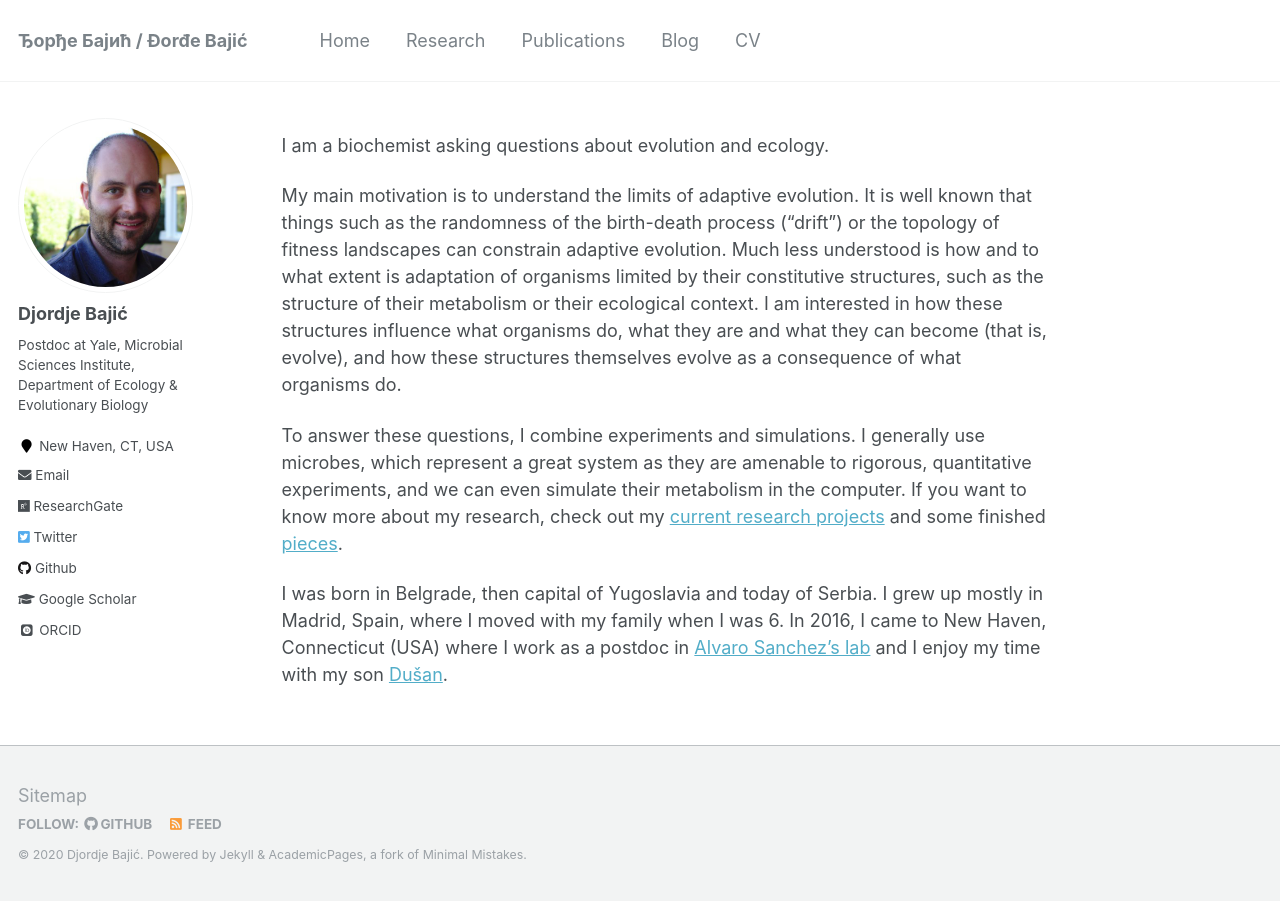
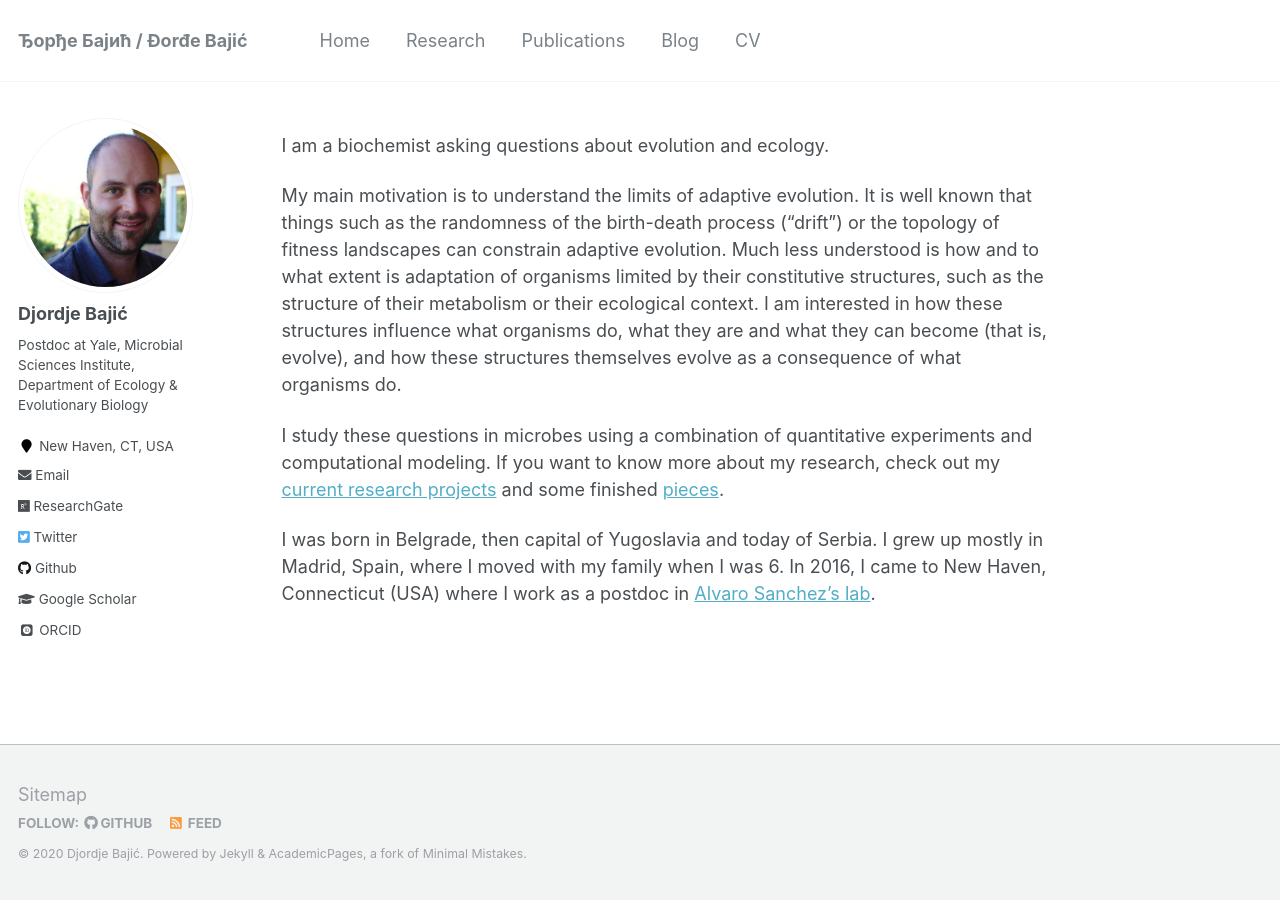
Before and after one commit to djbajic/djbajic.github.io, a Jekyll site: the page built from _pages/about.md, in a window 1280 px wide. Built offline with Jekyll 4.4.1, drawn with Linux system fonts in a browser that asks for light colours; some web fonts are replaced.

Commit message:
updated cv

```diff
--- a/_data/navigation.yml
+++ b/_data/navigation.yml
@@ -14,4 +14,4 @@ main:
     url: /year-archive/
 
   - title: "CV"
-    url: /images/CV_djordje_Feb2020.pdf
+    url: /images/CV_djordje.pdf
--- a/_pages/about.md
+++ b/_pages/about.md
@@ -11,6 +11,6 @@ I am a biochemist asking questions about evolution and ecology.
 
 My main motivation is to understand the limits of adaptive evolution. It is well known that things such as the randomness of the birth-death process ("drift") or the topology of fitness landscapes can constrain adaptive evolution. Much less understood is how and to what extent is adaptation of organisms limited by their constitutive structures, such as the structure of their metabolism or their ecological context. I am interested in how these structures influence what organisms do, what they are and what they can become (that is, evolve), and how these structures themselves evolve as a consequence of what organisms do.
 
-To answer these questions, I combine experiments and simulations. I generally use microbes, which represent a great system as they are amenable to rigorous, quantitative experiments, and we can even simulate their metabolism in the computer. If you want to know more about my research, check out my [current research projects](https://djbajic.github.io/research/) and some finished [pieces](https://djbajic.github.io/publications/).
+I study these questions in microbes using a combination of quantitative experiments and computational modeling. If you want to know more about my research, check out my [current research projects](https://djbajic.github.io/research/) and some finished [pieces](https://djbajic.github.io/publications/).
 
-I was born in Belgrade, then capital of Yugoslavia and today of Serbia. I grew up mostly in Madrid, Spain, where I moved with my family when I was 6. In 2016, I came to New Haven, Connecticut (USA) where I work as a postdoc in [Alvaro Sanchez's lab](http://sanchezlaboratory.com/) and I enjoy my time with my son [Dušan](https://djbajic.github.io/images/dule.jpg).
+I was born in Belgrade, then capital of Yugoslavia and today of Serbia. I grew up mostly in Madrid, Spain, where I moved with my family when I was 6. In 2016, I came to New Haven, Connecticut (USA) where I work as a postdoc in [Alvaro Sanchez's lab](http://sanchezlaboratory.com/).
```
Also changed, not shown: 2 other files.
